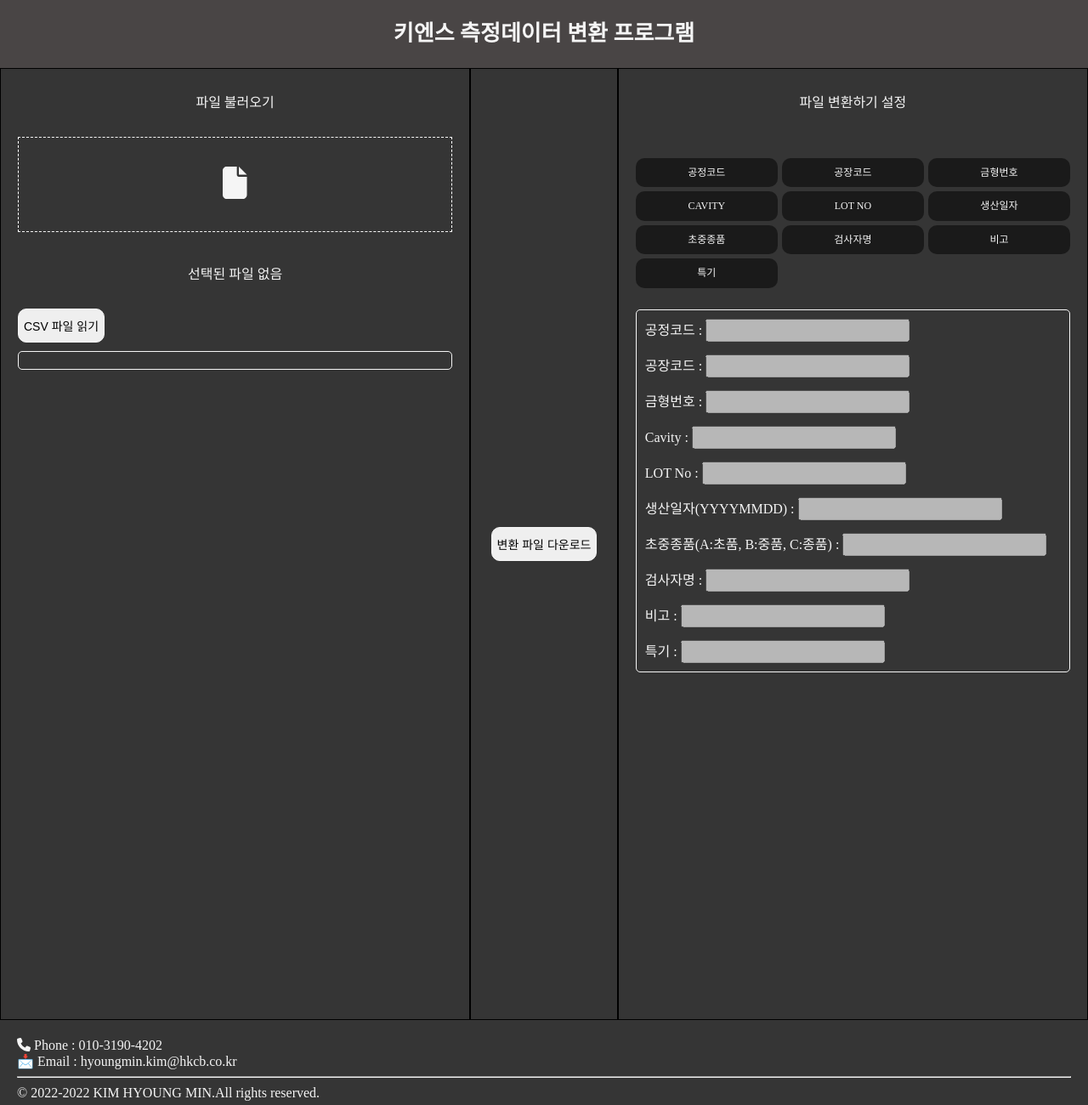
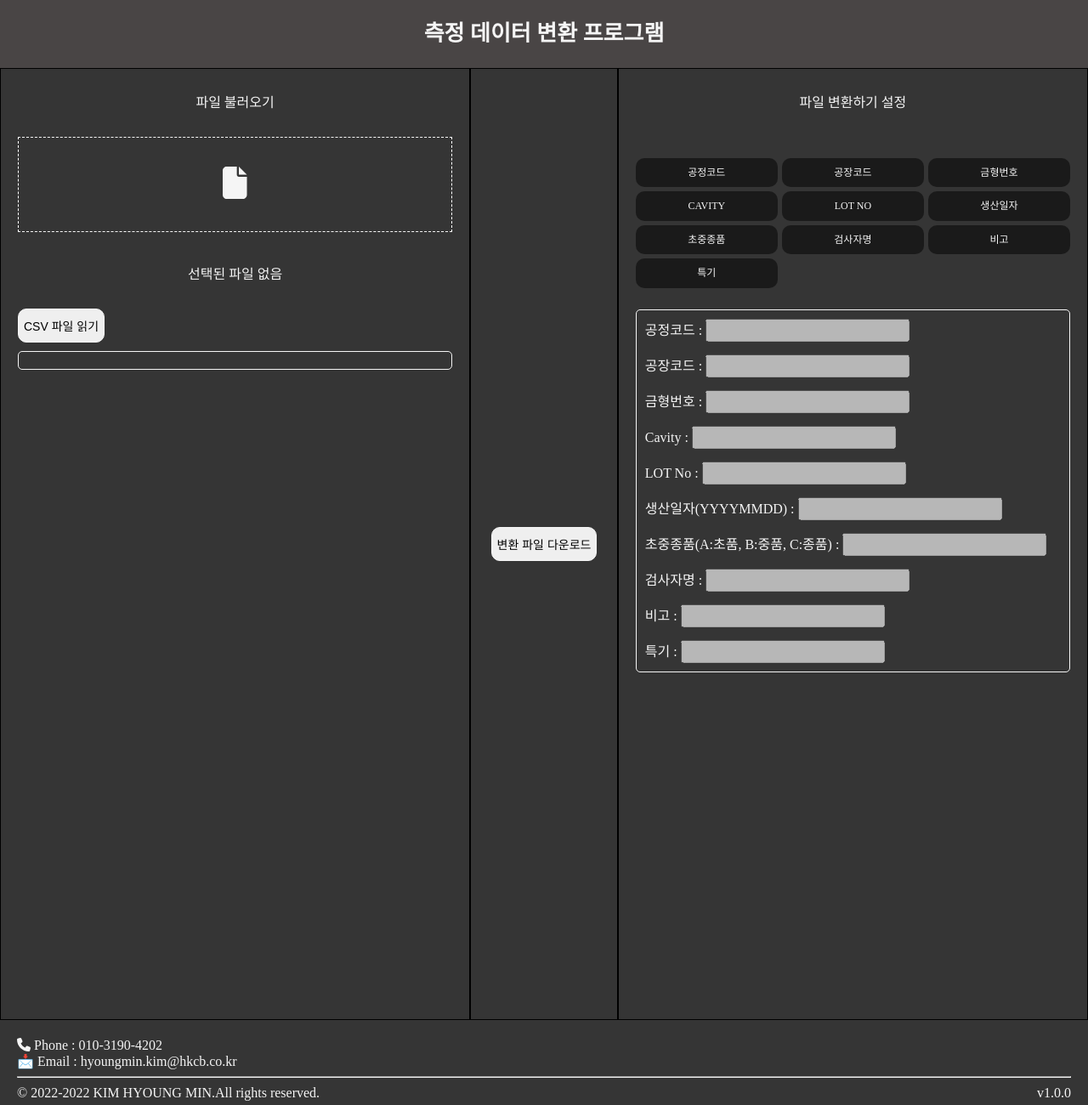
Before and after one commit to Tinubee/measuredata-converter, a React (Create React App) app: page / in a window 1280 px wide. Shown: the whole page at 85% size. Built offline with nearby package versions, Linux system fonts and the light colour scheme.

Commit message:
🧪Test

```diff
--- a/src/components/Footer.js
+++ b/src/components/Footer.js
@@ -10,6 +10,11 @@
   padding: 0 20px;
 `;
 
+const FooterBottom = styled.div`
+  display: flex;
+  justify-content: space-between;
+`;
+
 function Footer() {
   const developmentDate = 2022;
   return (
@@ -19,10 +24,13 @@
       </div>
       <div>📩 Email : hyoungmin.kim@hkcb.co.kr</div>
       <hr />
-      <div>
-        &copy; {developmentDate}-{new Date().getFullYear()} KIM HYOUNG MIN.All
-        rights reserved.
-      </div>
+      <FooterBottom>
+        <div>
+          &copy; {developmentDate}-{new Date().getFullYear()} KIM HYOUNG MIN.All
+          rights reserved.
+        </div>
+        <div>v1.0.0</div>
+      </FooterBottom>
     </FooterContainer>
   );
 }
--- a/src/components/Header.js
+++ b/src/components/Header.js
@@ -22,7 +22,7 @@
 function Header() {
   return (
     <Top>
-      <Content>키엔스 측정데이터 변환 프로그램</Content>
+      <Content>측정 데이터 변환 프로그램</Content>
     </Top>
   );
 }
```
